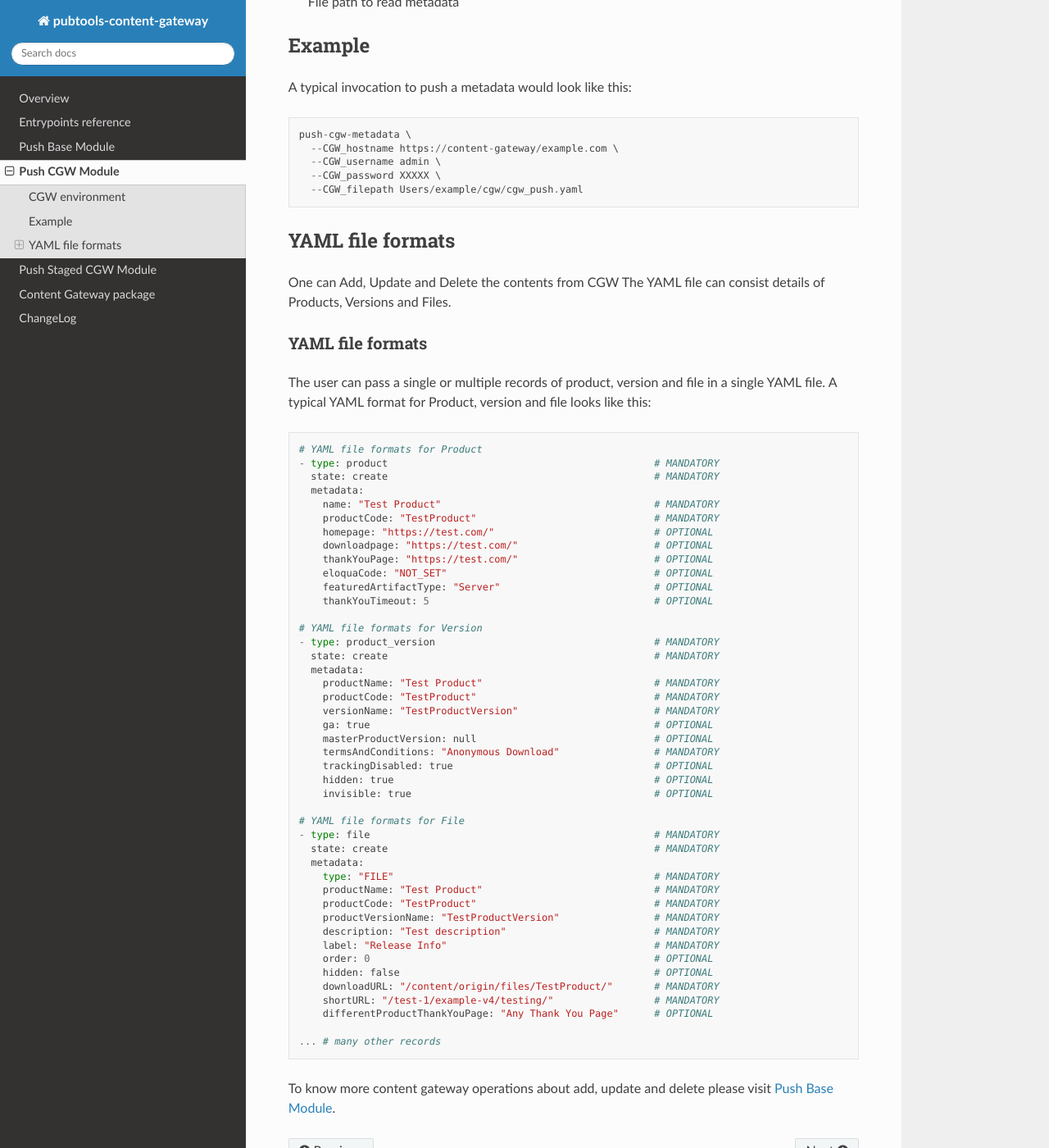
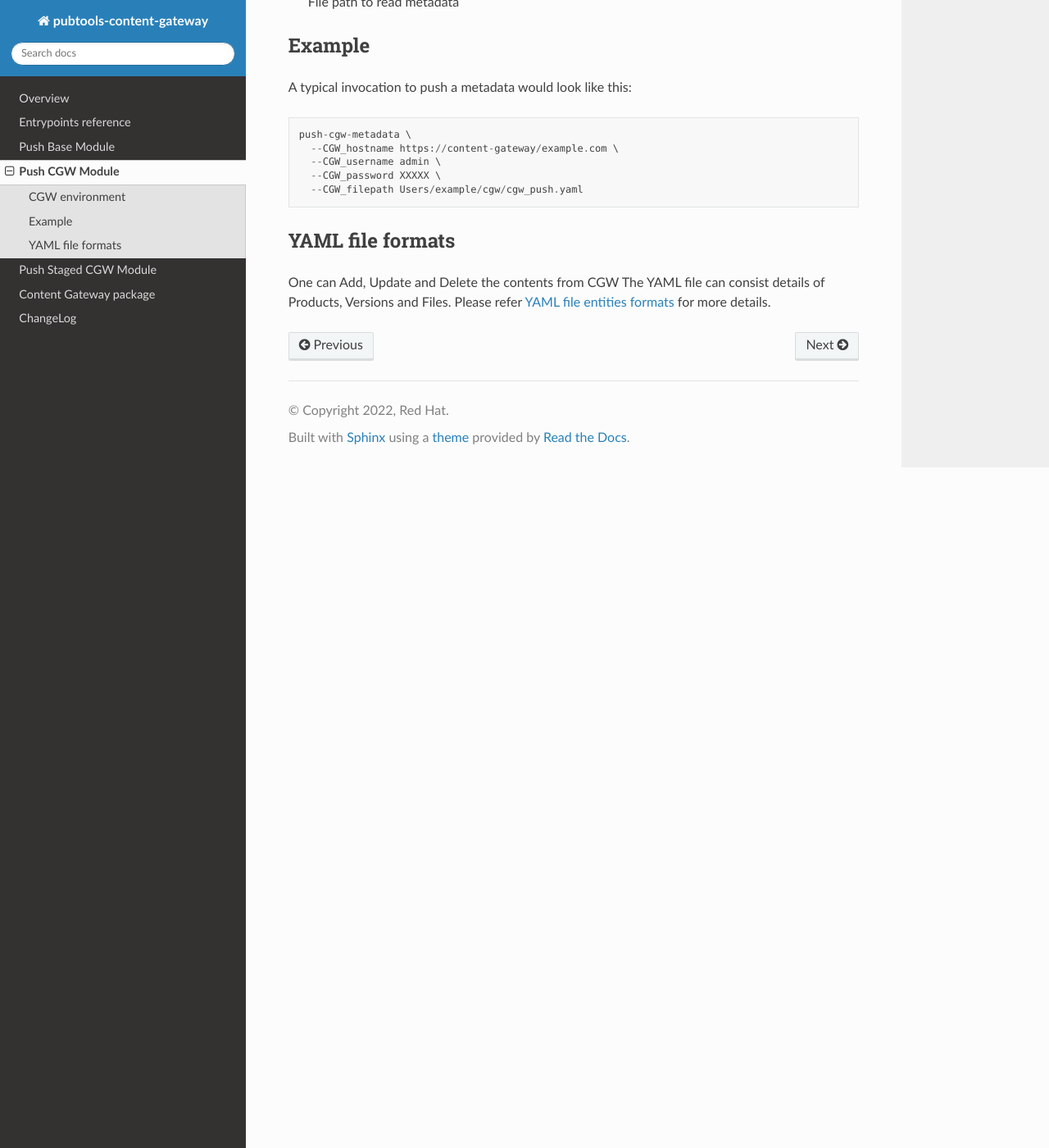
Before and after one commit to release-engineering/pubtools-content-gateway, a Sphinx documentation site: the page built from docs/push_cgw.rst, in a window 1280 px wide and 1400 px high, scrolled down 1053 px. Shown: the whole window at 82% size. Built offline with Sphinx 7.4.7 and the Read the Docs theme 2.0.0, drawn with Linux system fonts in a browser that asks for light colours.

Commit message:
Cgw docs (#14)
* cgw docs added

* deleting unwanted files

* updating docs conf file

* deleting unwanted files

* removing invalid syntax from cgw_client.rst for git pages

* updated tox configutation for CODECOV

* removing version name from tox after adding git secrets action checks

* removing token for git pages

* Adding .nojekyll

* Removing unwanted files and improving docs

* Adding examples and updating the files as per review

* Removing redundant data and defining a link to access

```diff
--- a/docs/entrypoints_reference.rst
+++ b/docs/entrypoints_reference.rst
@@ -60,6 +60,8 @@ A typical invocation to push a metadata would look like this:
                     -u admin \
                     -f full_path_to_yaml_file/cgw_push.yaml
 
+
+.. _YAML format:
 
 YAML file entities formats
 *****************************
--- a/docs/push_cgw.rst
+++ b/docs/push_cgw.rst
@@ -63,59 +63,4 @@ A typical invocation to push a metadata would look like this:
 YAML file formats
 ........................
 One can Add, Update and Delete the contents from CGW
-The YAML file can consist details of Products, Versions and Files.
-
-YAML file formats
-********************************
-The user can pass a single or multiple records of product, version and file in a single YAML file.
-A typical YAML format for Product, version and file looks like this:
-
-.. code-block::
-
-    # YAML file formats for Product
-    - type: product                                             # MANDATORY
-      state: create                                             # MANDATORY
-      metadata:
-        name: "Test Product"                                    # MANDATORY
-        productCode: "TestProduct"                              # MANDATORY
-        homepage: "https://test.com/"                           # OPTIONAL
-        downloadpage: "https://test.com/"                       # OPTIONAL
-        thankYouPage: "https://test.com/"                       # OPTIONAL
-        eloquaCode: "NOT_SET"                                   # OPTIONAL
-        featuredArtifactType: "Server"                          # OPTIONAL
-        thankYouTimeout: 5                                      # OPTIONAL
-
-    # YAML file formats for Version
-    - type: product_version                                     # MANDATORY
-      state: create                                             # MANDATORY
-      metadata:
-        productName: "Test Product"                             # MANDATORY
-        productCode: "TestProduct"                              # MANDATORY
-        versionName: "TestProductVersion"                       # MANDATORY
-        ga: true                                                # OPTIONAL
-        masterProductVersion: null                              # OPTIONAL
-        termsAndConditions: "Anonymous Download"                # MANDATORY
-        trackingDisabled: true                                  # OPTIONAL
-        hidden: true                                            # OPTIONAL
-        invisible: true                                         # OPTIONAL
-
-    # YAML file formats for File
-    - type: file                                                # MANDATORY
-      state: create                                             # MANDATORY
-      metadata:
-        type: "FILE"                                            # MANDATORY
-        productName: "Test Product"                             # MANDATORY
-        productCode: "TestProduct"                              # MANDATORY
-        productVersionName: "TestProductVersion"                # MANDATORY
-        description: "Test description"                         # MANDATORY
-        label: "Release Info"                                   # MANDATORY
-        order: 0                                                # OPTIONAL
-        hidden: false                                           # OPTIONAL
-        downloadURL: "/content/origin/files/TestProduct/"       # MANDATORY
-        shortURL: "/test-1/example-v4/testing/"                 # MANDATORY
-        differentProductThankYouPage: "Any Thank You Page"      # OPTIONAL
-
-    ... # many other records
-
-
-To know more content gateway operations about add, update and delete please visit :doc:`push_base`.
+The YAML file can consist details of Products, Versions and Files. Please refer :ref:`YAML format` for more details.
--- a/docs/push_staged_cgw.rst
+++ b/docs/push_staged_cgw.rst
@@ -1,7 +1,7 @@
 Push Staged CGW Module
 ====================================================
 
-The push-staged-cgw (:doc:`push_staged_cgw`) is a target entrypoint for Push Staged which will be invoked through Red Hat's internal service called `rcm-pub`.
+The push-staged-cgw is a target entrypoint for Push Staged which will be invoked through Red Hat's internal service called `rcm-pub`.
 
 All the user credentials will be received through the argument ``target_settings`` consisting of `server_name`, `username` and `password`.
 It shares the same YAML file structure except `downloadURL` user need to pass `pushItemPath`.
```
